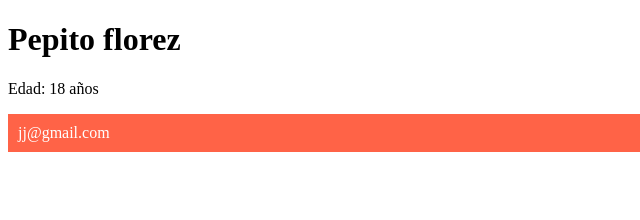
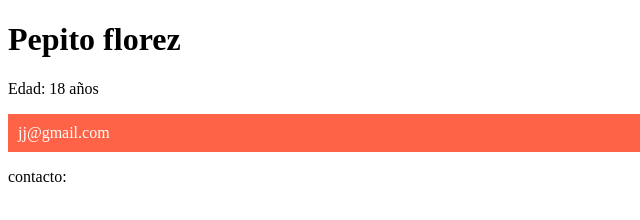
Before and after one commit to luisbaco/Contenido, a plain HTML site: page index.html in a window 1280 px wide. Shown: the full height of the page, 0-640 px from the left. Drawn offline with Linux system fonts and the light colour scheme.

```diff
--- a/index.html
+++ b/index.html
@@ -10,5 +10,6 @@
     <h1>Pepito florez</h1>
     <p>Edad: 18 años</p>
     <p class="rojo">jj@gmail.com</p>
+    <p>contacto:</p>
 </body>
 </html>
```
